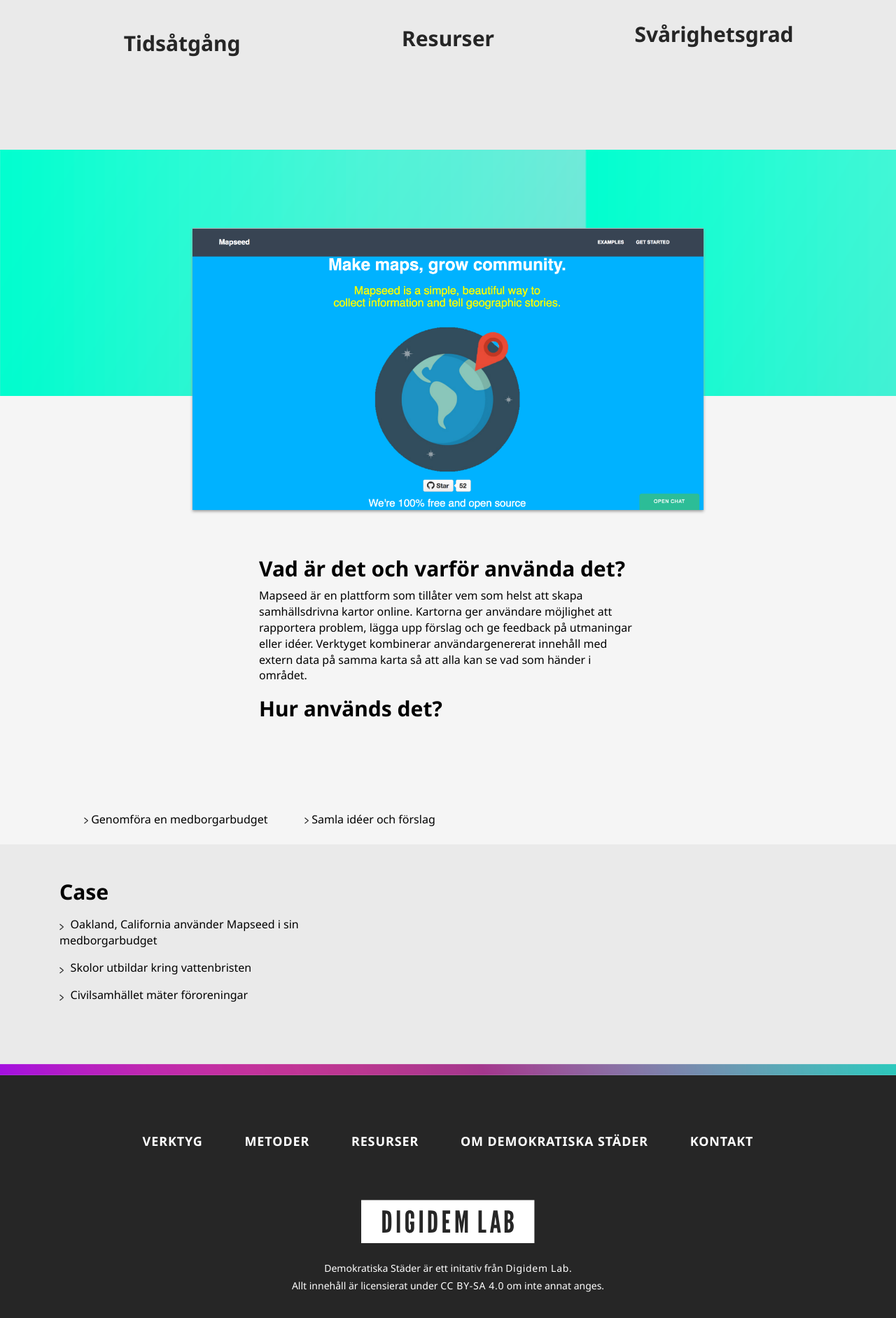
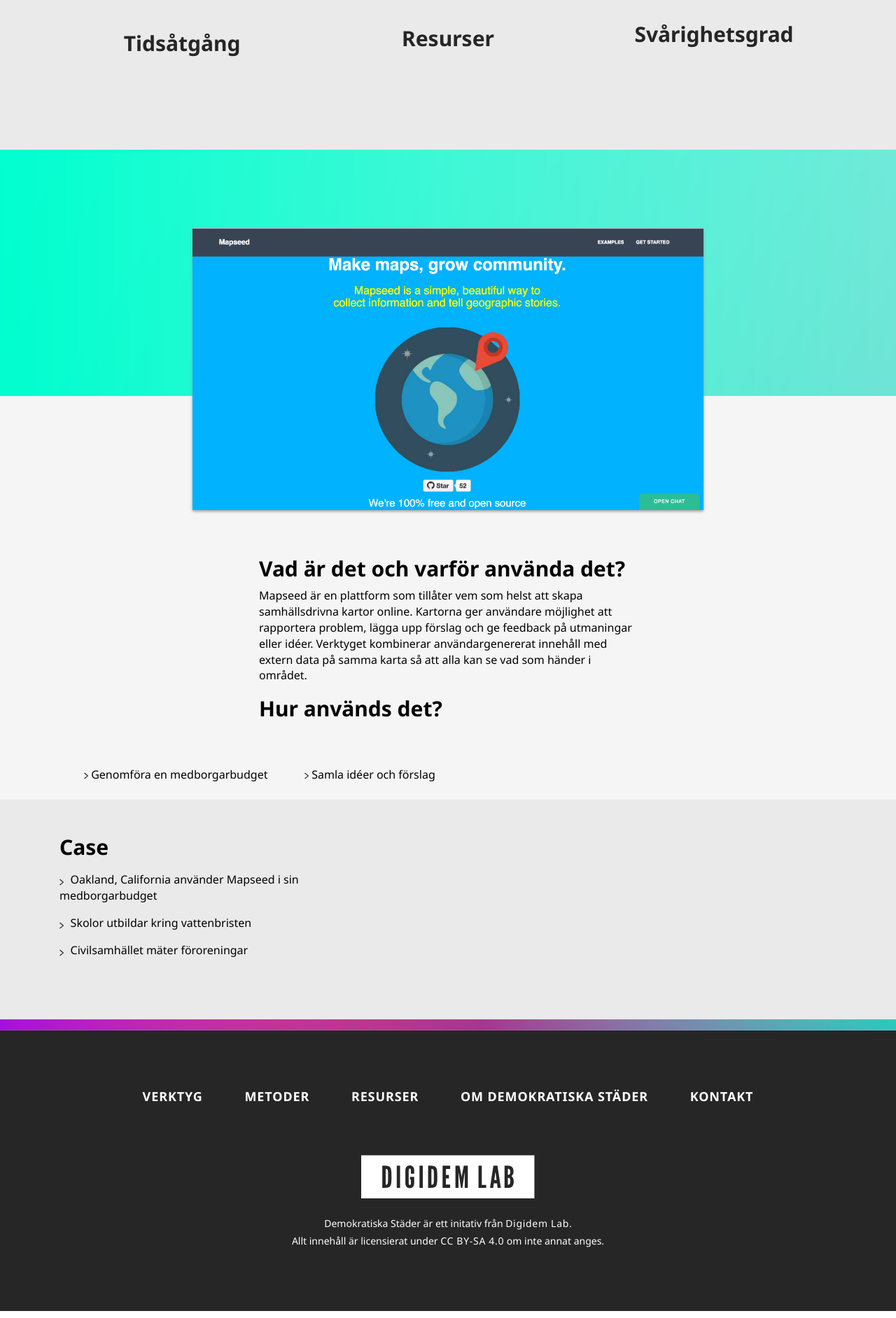
Before and after one commit to digidemlab/demokratiskastader, a Jekyll site: the page built from _posts/2017-10-10-mapseed.md, in a window 1280 px wide. Shown: the part 728-2612 px from the top of the page at 70% size. Built offline with Jekyll 4.4.1, drawn with Linux system fonts in a browser that asks for light colours.

Commit message:
Fixed some more margins and the gradients

```diff
--- a/_sass/_content.scss
+++ b/_sass/_content.scss
@@ -159,6 +159,10 @@
 .page-intro {
   padding: 8rem 0;
 
+  @include media-breakpoint-down(sm) {
+    padding: 4rem 0;
+  }
+
   h1 {
     margin-bottom: 0;
     color: $purple;
--- a/_sass/_custom.scss
+++ b/_sass/_custom.scss
@@ -164,8 +164,13 @@
 
   &.-full {
     background: url('/assets/images/png/gradient4.png');
-    background-size: contain;
+    background-repeat: no-repeat;
+    background-size: cover;
     height: 22rem;
+
+    @include media-breakpoint-down(sm) {
+      height: 12rem;
+    }
   }
 
   &.-border {
--- a/_sass/_images.scss
+++ b/_sass/_images.scss
@@ -6,5 +6,10 @@
 	filter: opacity(85%);*/
 	width: 100%;
 	margin: -15rem 0 4em 0;
+
+	@include media-breakpoint-down(sm) {
+    margin-top: -10rem;
+  }
+
 	box-shadow: 0 2px 4px 0 #9B9B9B;
 }
--- a/_sass/_links.scss
+++ b/_sass/_links.scss
@@ -117,7 +117,7 @@
 
 .theme-listing {
   display: inline-block;
-  padding: 5rem 1.25rem 1.5rem;
+  padding: 1rem 1.25rem 1.5rem;
 
   &_item {
     color: $black;
```
